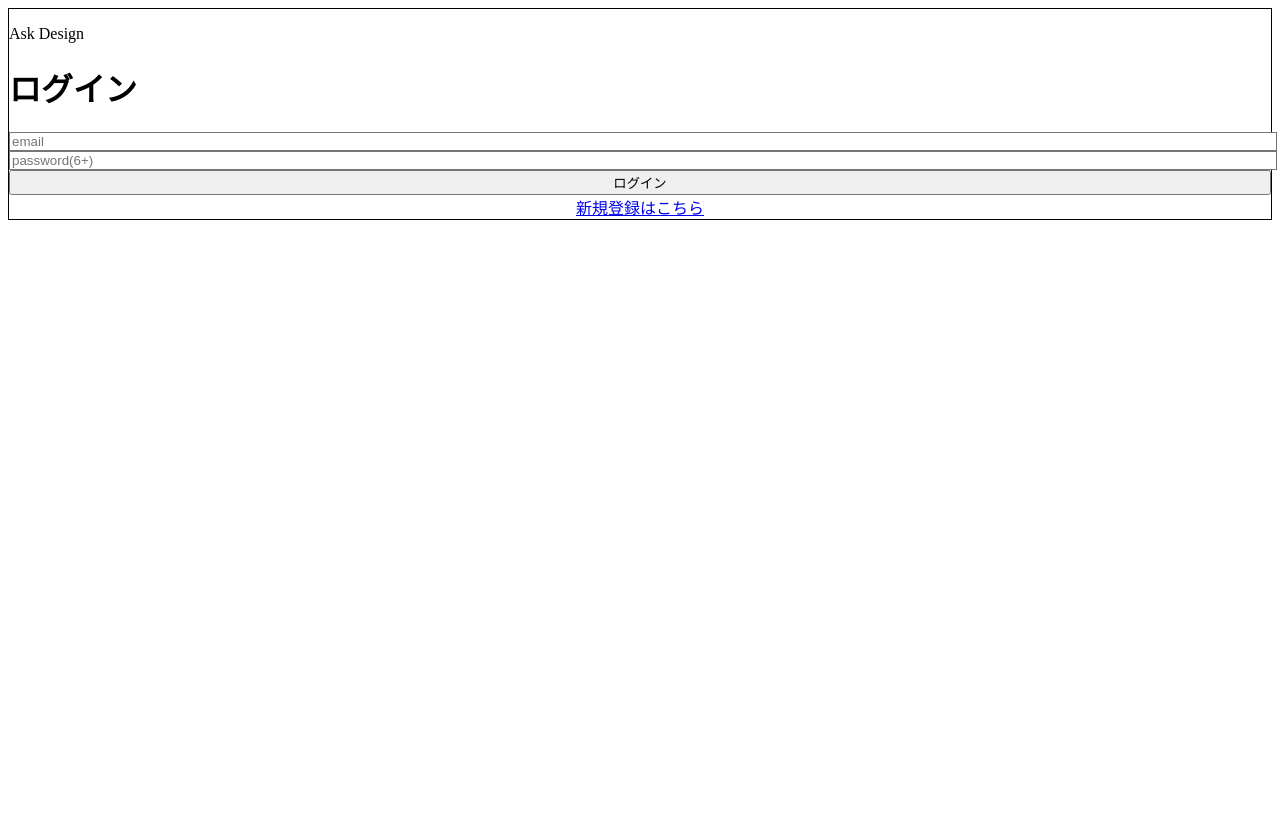
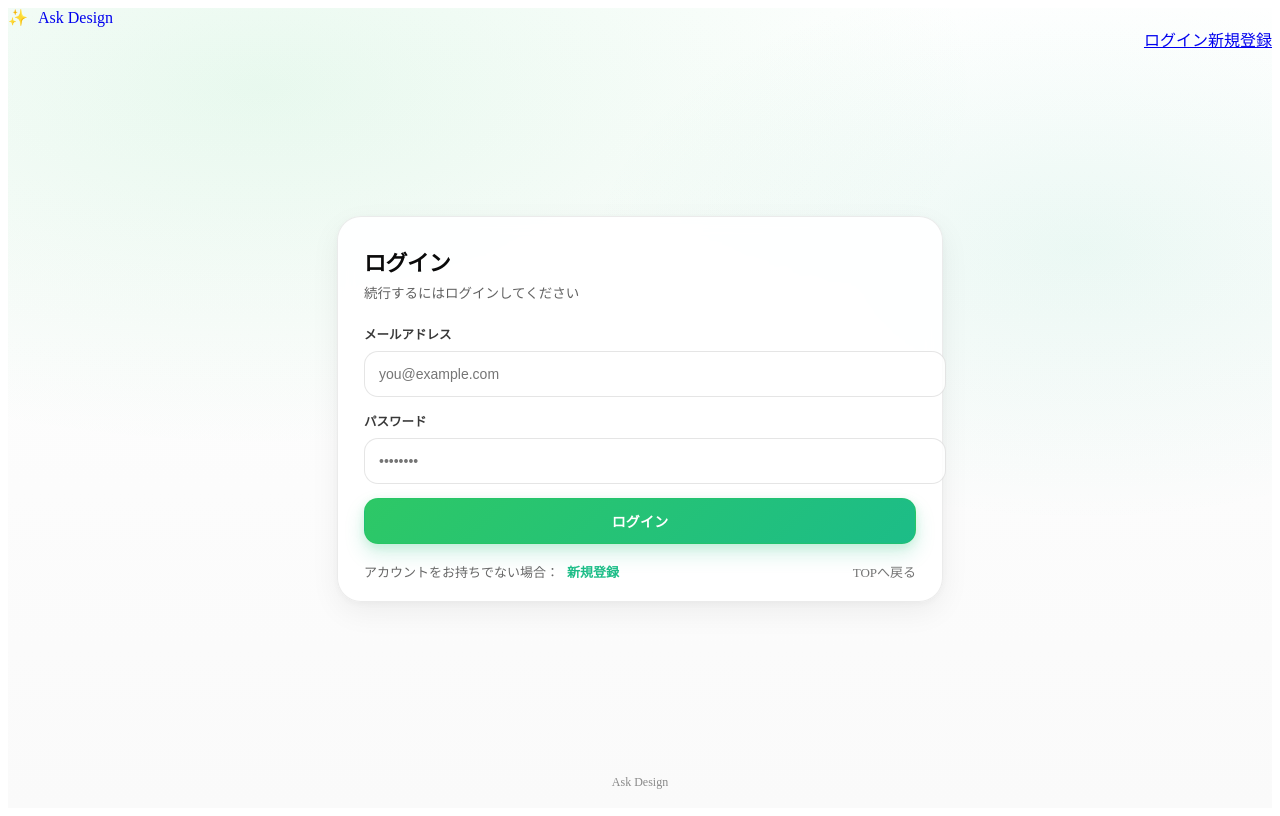
Before and after one commit to Kodama-1205/ask-design-app, a Next.js app: page /login in a window 1280 px wide. Built offline with nearby package versions, Linux system fonts and the light colour scheme; no server answers.

Commit message:
style: align login UI with app pages

```diff
--- /dev/null
+++ b/app/login/page.module.css
@@ -0,0 +1,179 @@
+.page {
+  min-height: 100dvh;
+  background:
+    radial-gradient(1200px 600px at 20% 10%, rgba(34, 197, 94, 0.10), transparent 60%),
+    radial-gradient(900px 500px at 85% 30%, rgba(16, 185, 129, 0.08), transparent 55%),
+    linear-gradient(to bottom, #ffffff, #fafafa);
+  display: flex;
+  flex-direction: column;
+}
+
+.main {
+  width: 100%;
+  max-width: 980px;
+  margin: 0 auto;
+  padding: 28px 16px 36px;
+  flex: 1;
+  display: grid;
+  place-items: center;
+}
+
+.card {
+  width: 100%;
+  max-width: 560px;
+  background: rgba(255, 255, 255, 0.92);
+  border: 1px solid rgba(0, 0, 0, 0.08);
+  border-radius: 24px;
+  box-shadow:
+    0 10px 30px rgba(0, 0, 0, 0.06),
+    0 2px 10px rgba(0, 0, 0, 0.04);
+  padding: 22px 22px 20px;
+  backdrop-filter: blur(8px);
+}
+
+.head {
+  padding: 6px 4px 14px;
+}
+
+.title {
+  margin: 0;
+  font-size: 22px;
+  font-weight: 800;
+  letter-spacing: -0.02em;
+  color: #0a0a0a;
+}
+
+.subtitle {
+  margin: 6px 0 0;
+  font-size: 13.5px;
+  line-height: 1.6;
+  color: rgba(0, 0, 0, 0.62);
+}
+
+.form {
+  display: grid;
+  gap: 14px;
+  padding: 6px 4px 0;
+}
+
+.label {
+  display: grid;
+  gap: 8px;
+}
+
+.labelText {
+  font-size: 12.5px;
+  font-weight: 700;
+  color: rgba(0, 0, 0, 0.78);
+}
+
+.input {
+  width: 100%;
+  height: 44px;
+  border-radius: 14px;
+  border: 1px solid rgba(0, 0, 0, 0.10);
+  background: rgba(255, 255, 255, 0.85);
+  padding: 0 14px;
+  font-size: 14px;
+  color: #0a0a0a;
+  outline: none;
+  transition: border-color 120ms ease, box-shadow 120ms ease, background 120ms ease;
+}
+
+.input:focus {
+  border-color: rgba(34, 197, 94, 0.55);
+  box-shadow: 0 0 0 4px rgba(34, 197, 94, 0.16);
+  background: #ffffff;
+}
+
+.error {
+  border: 1px solid rgba(239, 68, 68, 0.25);
+  background: rgba(239, 68, 68, 0.08);
+  color: rgba(185, 28, 28, 0.95);
+  border-radius: 14px;
+  padding: 10px 12px;
+  font-size: 13px;
+  line-height: 1.5;
+}
+
+.primaryBtn {
+  height: 46px;
+  border-radius: 14px;
+  border: 1px solid rgba(34, 197, 94, 0.45);
+  background: linear-gradient(135deg, rgba(34, 197, 94, 0.95), rgba(16, 185, 129, 0.95));
+  color: #ffffff;
+  font-size: 14px;
+  font-weight: 800;
+  letter-spacing: 0.01em;
+  cursor: pointer;
+  transition: transform 120ms ease, box-shadow 120ms ease, opacity 120ms ease;
+  box-shadow:
+    0 10px 20px rgba(16, 185, 129, 0.18),
+    0 3px 10px rgba(34, 197, 94, 0.14);
+}
+
+.primaryBtn:hover {
+  transform: translateY(-1px);
+}
+
+.primaryBtn:disabled {
+  opacity: 0.65;
+  cursor: not-allowed;
+  transform: none;
+}
+
+.metaRow {
+  display: flex;
+  align-items: center;
+  justify-content: space-between;
+  gap: 12px;
+  padding-top: 4px;
+  flex-wrap: wrap;
+}
+
+.metaLeft {
+  display: flex;
+  align-items: center;
+  gap: 8px;
+  flex-wrap: wrap;
+}
+
+.metaText {
+  font-size: 13px;
+  color: rgba(0, 0, 0, 0.60);
+}
+
+.link {
+  font-size: 13px;
+  font-weight: 800;
+  color: rgba(16, 185, 129, 0.95);
+  text-decoration: none;
+}
+
+.link:hover {
+  text-decoration: underline;
+}
+
+.linkMuted {
+  font-size: 13px;
+  color: rgba(0, 0, 0, 0.55);
+  text-decoration: none;
+}
+
+.linkMuted:hover {
+  text-decoration: underline;
+}
+
+.footer {
+  width: 100%;
+  max-width: 980px;
+  margin: 0 auto;
+  padding: 0 16px 18px;
+  display: flex;
+  justify-content: center;
+}
+
+.footerText {
+  font-size: 12px;
+  color: rgba(0, 0, 0, 0.45);
+}
--- a/app/login/page.tsx
+++ b/app/login/page.tsx
@@ -1,61 +1,122 @@
-"use client";
+'use client';
 
-import { useState } from "react";
-import { useRouter } from "next/navigation";
+import { useEffect, useMemo, useState } from 'react';
+import Link from 'next/link';
+import { useRouter, useSearchParams } from 'next/navigation';
+import AuthHeader from '../components/AuthHeader';
+import styles from './page.module.css';
+import { createClient } from '../../lib/supabase/client';
 
 export default function LoginPage() {
   const router = useRouter();
-  const [email, setEmail] = useState("");
-  const [password, setPassword] = useState("");
-  const [busy, setBusy] = useState(false);
-  const [err, setErr] = useState<string | null>(null);
+  const searchParams = useSearchParams();
+  const supabase = useMemo(() => createClient(), []);
 
-  async function onLogin(e: React.FormEvent) {
+  const returnTo = searchParams.get('returnTo') || '/';
+
+  const [email, setEmail] = useState('');
+  const [password, setPassword] = useState('');
+
+  const [submitting, setSubmitting] = useState(false);
+  const [error, setError] = useState<string | null>(null);
+
+  // すでにログイン済みなら returnTo へ
+  useEffect(() => {
+    let mounted = true;
+    (async () => {
+      const { data } = await supabase.auth.getUser();
+      if (!mounted) return;
+      if (data?.user) router.replace(returnTo);
+    })();
+    return () => {
+      mounted = false;
+    };
+  }, [router, returnTo, supabase]);
+
+  const onSubmit = async (e: React.FormEvent) => {
     e.preventDefault();
-    setErr(null);
-    setBusy(true);
-    try {
-      const res = await fetch("/api/auth/login", {
-        method: "POST",
-        headers: { "Content-Type": "application/json" },
-        body: JSON.stringify({ email, password }),
-      });
-      const data = await res.json().catch(() => ({}));
-      if (!res.ok) throw new Error(data?.message || "ログイン失敗");
-      router.push("/");
-      router.refresh();
-    } catch (e: any) {
-      setErr(e?.message || "ログイン失敗");
-    } finally {
-      setBusy(false);
+    if (submitting) return;
+
+    setSubmitting(true);
+    setError(null);
+
+    const { error: signInError } = await supabase.auth.signInWithPassword({
+      email,
+      password,
+    });
+
+    if (signInError) {
+      setError(signInError.message);
+      setSubmitting(false);
+      return;
     }
-  }
+
+    router.replace(returnTo);
+  };
 
   return (
-    <main className="min-h-screen bg-gradient-to-b from-emerald-50 to-white">
-      <div className="mx-auto max-w-md px-6 py-14">
-        <div className="rounded-3xl border border-emerald-100 bg-white p-7 shadow-sm">
-          <p className="text-sm font-semibold text-emerald-700">Ask Design</p>
-          <h1 className="mt-1 text-2xl font-bold">ログイン</h1>
+    <div className={styles.page}>
+      <AuthHeader />
 
-          {err && <div className="mt-4 rounded-2xl border border-red-200 bg-red-50 p-3 text-sm text-red-700">{err}</div>}
+      <main className={styles.main}>
+        <div className={styles.card}>
+          <div className={styles.head}>
+            <h1 className={styles.title}>ログイン</h1>
+            <p className={styles.subtitle}>続行するにはログインしてください</p>
+          </div>
 
-          <form onSubmit={onLogin} className="mt-6 space-y-4">
-            <input className="w-full rounded-2xl border border-neutral-200 px-4 py-3 text-sm" placeholder="email"
-              value={email} onChange={(e) => setEmail(e.target.value)} />
-            <input className="w-full rounded-2xl border border-neutral-200 px-4 py-3 text-sm" placeholder="password(6+)" type="password"
-              value={password} onChange={(e) => setPassword(e.target.value)} />
+          <form className={styles.form} onSubmit={onSubmit}>
+            <label className={styles.label}>
+              <span className={styles.labelText}>メールアドレス</span>
+              <input
+                className={styles.input}
+                type="email"
+                autoComplete="email"
+                value={email}
+                onChange={(e) => setEmail(e.target.value)}
+                placeholder="you@example.com"
+                required
+              />
+            </label>
 
-            <button disabled={busy} className="w-full rounded-2xl bg-emerald-600 py-3 text-sm font-semibold text-white hover:bg-emerald-700 disabled:opacity-60">
-              {busy ? "処理中..." : "ログイン"}
+            <label className={styles.label}>
+              <span className={styles.labelText}>パスワード</span>
+              <input
+                className={styles.input}
+                type="password"
+                autoComplete="current-password"
+                value={password}
+                onChange={(e) => setPassword(e.target.value)}
+                placeholder="••••••••"
+                required
+              />
+            </label>
+
+            {error ? <div className={styles.error}>{error}</div> : null}
+
+            <button className={styles.primaryBtn} type="submit" disabled={submitting}>
+              {submitting ? 'ログイン中…' : 'ログイン'}
             </button>
 
-            <a className="block text-center text-sm text-emerald-700 hover:underline" href="/register">
-              新規登録はこちら
-            </a>
+            <div className={styles.metaRow}>
+              <div className={styles.metaLeft}>
+                <span className={styles.metaText}>アカウントをお持ちでない場合：</span>
+                <Link className={styles.link} href={`/signup?returnTo=${encodeURIComponent(returnTo)}`}>
+                  新規登録
+                </Link>
+              </div>
+
+              <Link className={styles.linkMuted} href="/">
+                TOPへ戻る
+              </Link>
+            </div>
           </form>
         </div>
-      </div>
-    </main>
+      </main>
+
+      <footer className={styles.footer}>
+        <span className={styles.footerText}>Ask Design</span>
+      </footer>
+    </div>
   );
 }
```
